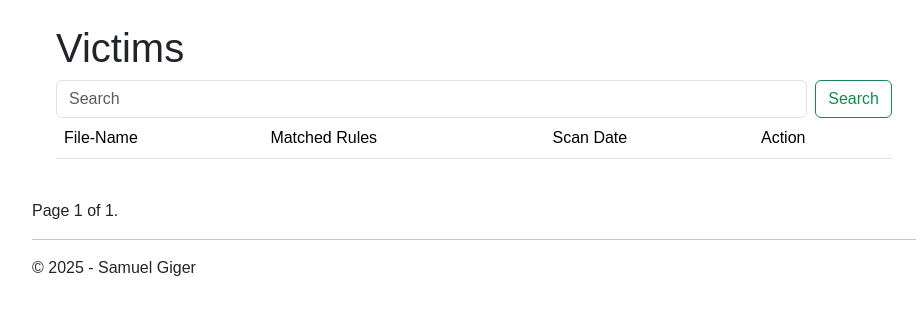
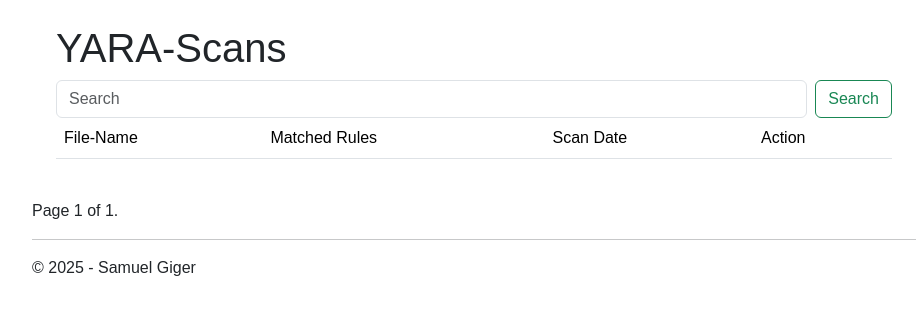
Before and after one commit to gigersam/SecOverview, a Django app: page /yara/overview in a window 1280 px wide. Shown: the part 56-371 px from the top of the page, without its empty margins (166-1089 px from the left). Run offline with Django 5.2, Linux system fonts and the light colour scheme; the visitor is signed in with stand-in values (Sample User, id 1); data that the repository does not hold is empty; parts of the project's set-up code (start-up, migrations or seed data) failed here and were passed over; some libraries are stand-ins or nearby versions.

Commit message:
added support yara-files

```diff
--- a/secoverview/yarascan/templates/yaraoverview.html
+++ b/secoverview/yarascan/templates/yaraoverview.html
@@ -3,7 +3,7 @@
 {% block content %}
 
 <div class="p-4">
-    <h1>Victims</h1>
+    <h1>YARA-Scans</h1>
     <form class="d-flex">
         <input class="form-control me-2" type="search" name="search" placeholder="Search" aria-label="Search">
         <button class="btn btn-outline-success" type="submit">Search</button>
--- a/secoverview/yarascan/views.py
+++ b/secoverview/yarascan/views.py
@@ -10,35 +10,35 @@ from django.conf import settings
 from django.core.paginator import Paginator
 from django.db.models import Q
 
-# Define YARA rule (or load from file)
-YARA_RULES = """
-rule MalwareNamedDocument
-{
-    meta:
-        author = "Your Name"
-        description = "Detects document files with 'malware' in the filename"
-        date = "2025-02-10"
-        reference = "Internal Detection Rule"
+# Path to the YARA rules folder
+YARA_RULES_DIR = os.path.join(settings.MEDIA_ROOT, "yararules")
 
-    strings:
-        $doc_magic = {D0 CF 11 E0 A1 B1 1A E1}  // OLE Compound File (Legacy MS Office)
-        $docx_magic = {50 4B 03 04}  // ZIP Header (used in DOCX, XLSX, PPTX)
-        $pdf_magic = {25 50 44 46 2D}  // PDF Header
+def load_yara_rules():
+    """Load and compile all YARA rules from the yara_rules folder."""
+    rule_files = {}
 
-    condition:
-        (any of ($doc_magic, $docx_magic, $pdf_magic))
-        and
-        (filesize < 10MB)  // Optional: Avoid scanning huge files
-}
-"""
+    # Find all .yar files in the directory
+    for file_name in os.listdir(YARA_RULES_DIR):
+        if file_name.endswith(".yar"):
+            rule_path = os.path.join(YARA_RULES_DIR, file_name)
+            rule_files[file_name] = rule_path  # Add to rule dictionary
 
-# Compile YARA rule
-compiled_rules = yara.compile(source=YARA_RULES)
+    # Compile all rules together
+    if rule_files:
+        compiled_rules = yara.compile(filepaths=rule_files)
+        return compiled_rules
+    else:
+        return None
+
+# Load rules at startup
+compiled_rules = load_yara_rules()
 
 def scan_file(file_path):
-    """Scan a file with YARA and return matched rules."""
-    matches = compiled_rules.match(file_path)
-    return matches
+    """Scan a file with compiled YARA rules and return matched rules."""
+    if compiled_rules:
+        matches = compiled_rules.match(file_path)
+        return matches
+    return []
 
 @login_required
 def yara_scan_view(request):
@@ -109,7 +109,7 @@ def yara_scan_overview(request):
         request,
         'yaraoverview.html',
         {
-            'title':'Yara Scan',
+            'title':'Yara Scan Report',
             'year':datetime.now().year,
             "results": page_obj,
         }
```
